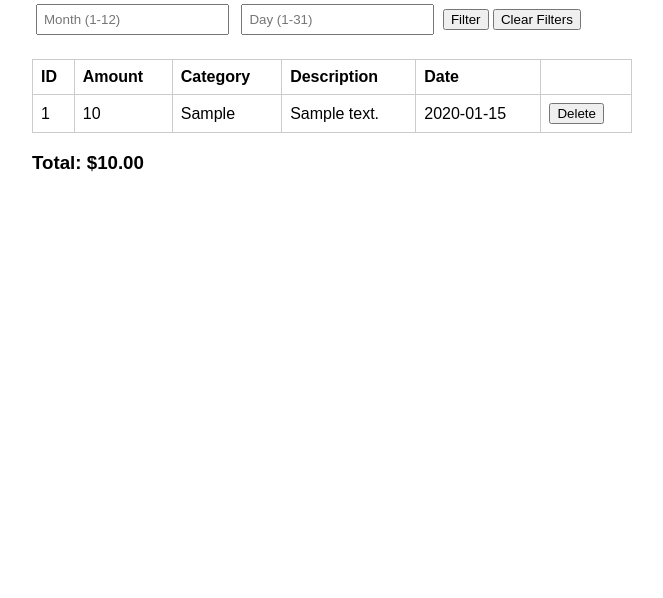
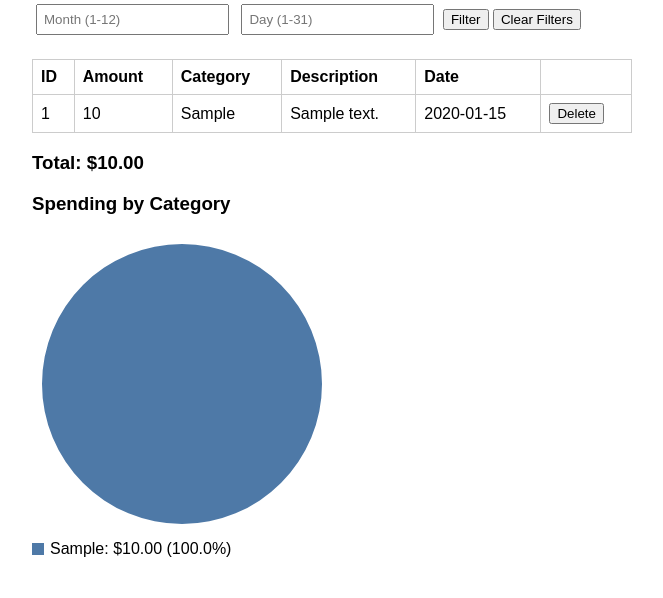
Before and after one commit to Tedds-code/expense-tracker, a Flask app: page / in a window 1280 px wide. Shown: the part 333-931 px from the top of the page, without its empty margins (308-971 px from the left). Before the commit the page ends 505 px from the top, so only its background shows below. Run offline with Flask 3, Linux system fonts and the light colour scheme; tables that the repository leaves empty hold one stand-in row (values such as "Sample post").

Commit message:
added a pie chart to the front end

```diff
--- a/templates/index.html
+++ b/templates/index.html
@@ -37,7 +37,62 @@
 
 	<h3>Total: $<span id="totalAmount">0.00</span></h3>
 
+    <h3>Spending by Category</h3>
+    <canvas id="categoryChart" width="300" height="300"></canvas>
+    <div id="chartLegend"></div>
+
     <script>
+
+		const chartColors = [
+		    "#4e79a7", "#f28e2b", "#e15759", "#76b7b2", "#59a14f",
+		    "#edc948", "#b07aa1", "#ff9da7", "#9c755f", "#bab0ac"
+        ];
+
+		function drawPieChart(categoryTotals, total) {
+			const canvas = document.getElementById("categoryChart");
+			const ctx = canvas.getContext("2d");
+			ctx.clearRect(0, 0, canvas.width, canvas.height);
+
+			const centerX = canvas.width / 2;
+			const centerY = canvas.height / 2;
+			const radius = Math.min(centerX, centerY) - 10;
+
+			let startAngle = -0.5 * Math.PI;
+			const legend = document.getElementById("chartLegend");
+			legend.innerHTML = "";
+
+			const categories = Object.keys(categoryTotals);
+
+			if (total === 0 || categories.length === 0) {
+				ctx.fillStyle = "#ccc";
+				ctx.fillText("No data to display", centerX - 40, centerY);
+				return;
+			}
+
+			categories.forEach((category, i) => {
+				const amount = categoryTotals[category];
+				const sliceAngle = (amount / total) * 2 * Math.PI;
+				const color = chartColors[i % chartColors.length];
+
+				ctx.beginPath();
+				ctx.moveTo(centerX, centerY);
+				ctx.arc(centerX, centerY, radius, startAngle, startAngle + sliceAngle);
+				ctx.closePath();
+				ctx.fillStyle = color;
+				ctx.fill();
+
+				startAngle += sliceAngle;
+
+				const percentage = ((amount / total) * 100).toFixed(1);
+				legend.innerHTML += `
+					<div style="display:flex; align-items:center; margin:2px 0;">
+						<div style="width:12px; height:12px; background:${color}; margin-right:6px;"></div>
+						<span>${category}: $${amount.toFixed(2)} (${percentage}%)</span>
+					</div>
+				`;
+			});
+		}
+
         async function loadExpenses() {
 			const category = document.getElementById("filterCategory").value;
 			const year = document.getElementById("filterYear").value;
@@ -57,6 +112,7 @@
 			const rows = document.getElementById("expenseRows");
 			rows.innerHTML = "";
 			let total = 0;
+			const categoryTotals = {};
 
 			expenses.forEach(exp => {
 				rows.innerHTML += `
@@ -70,9 +126,11 @@
 					</tr>
 				`;
 				total += exp.amount;
+				categoryTotals[exp.category] = (categoryTotals[exp.category] || 0) + exp.amount;
 			});
 
 			document.getElementById("totalAmount").textContent = total.toFixed(2);
+			drawPieChart(categoryTotals, total);
 		}
 
         function clearFilter() {
```
Lines whose indentation alone changed are shown as unchanged.
